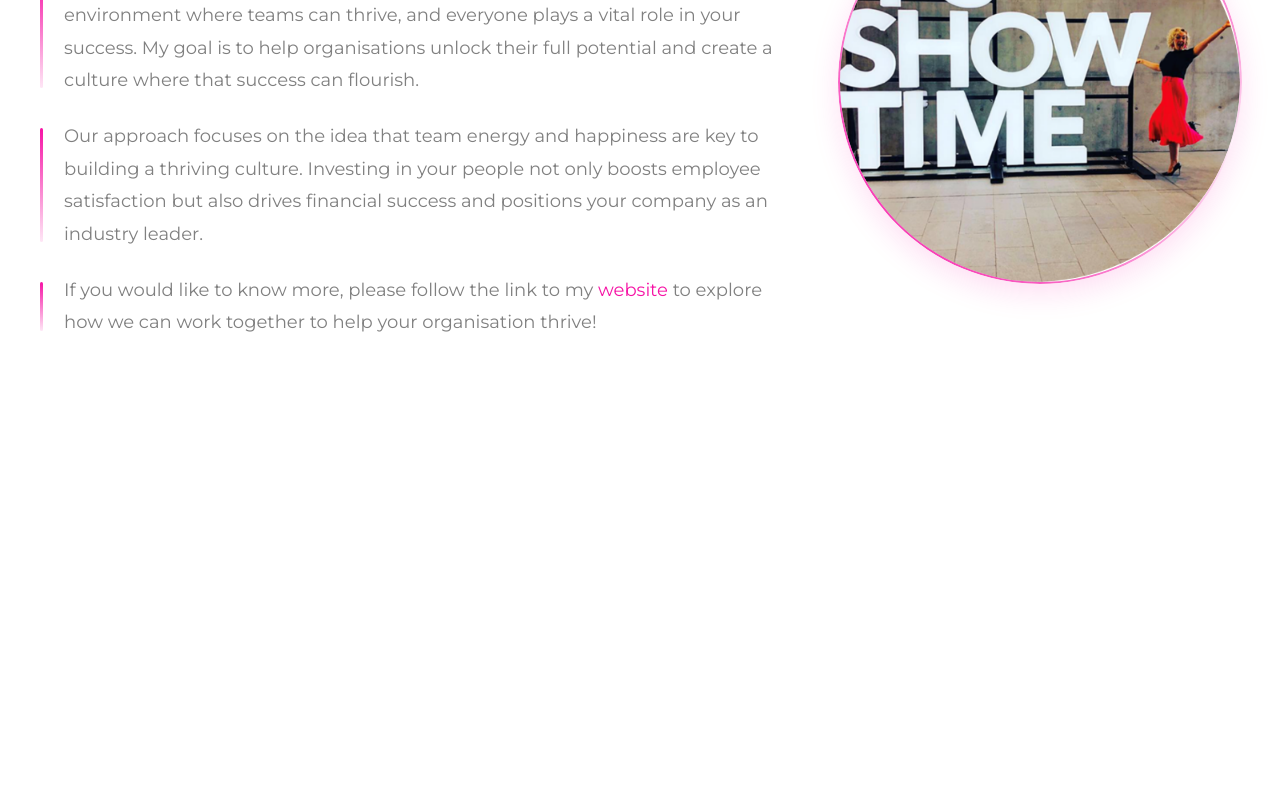
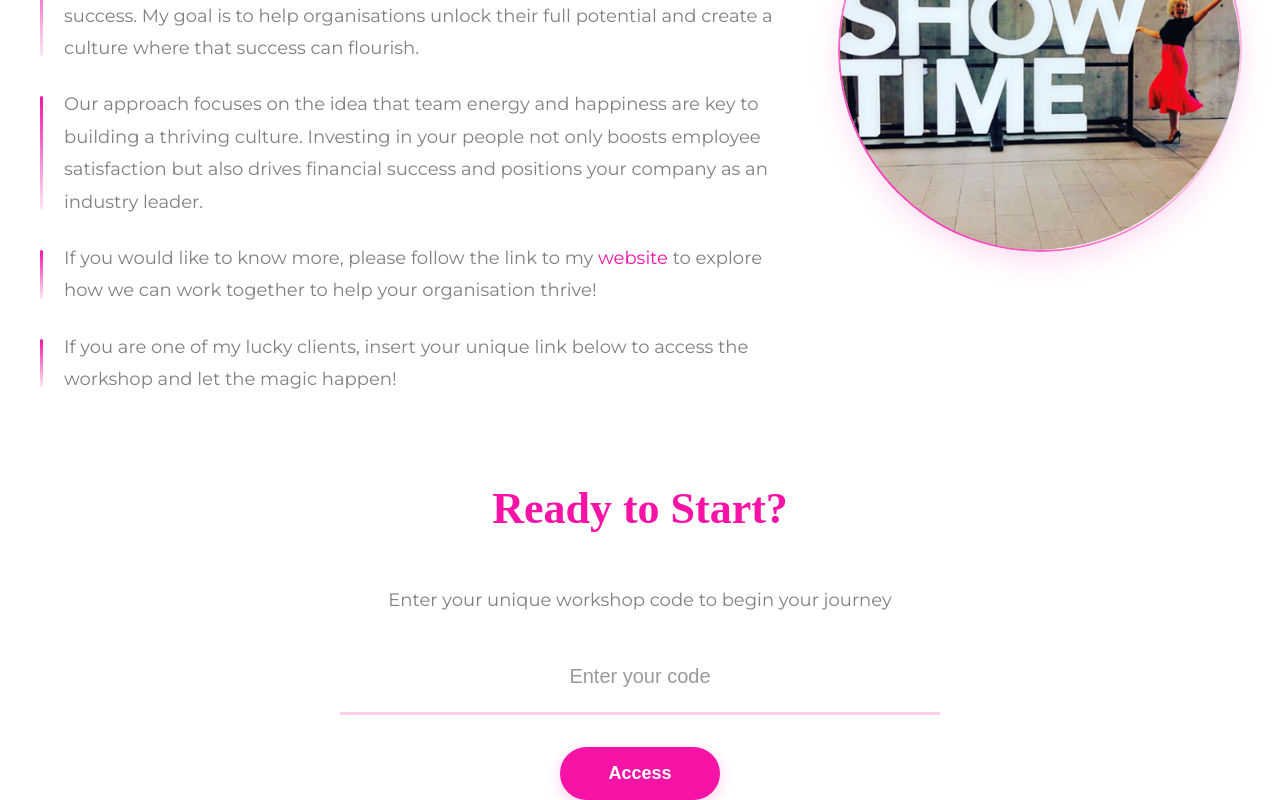
Before and after one commit to SheCodesAus/ping_penguins_frontend, a React (Vite) app: page /homepage in a window 1280 px wide. Shown: the part 296-1096 px from the top of the page. Before the commit the page ends 882 px from the top, so only its background shows below. Built offline with nearby package versions, Linux system fonts and the light colour scheme; a web font is replaced by a local one.

Commit message:
access the workshop section + confetti

```diff
--- a/package.json
+++ b/package.json
@@ -10,6 +10,7 @@
     "preview": "vite preview"
   },
   "dependencies": {
+    "canvas-confetti": "^1.9.3",
     "react": "^18.3.1",
     "react-dom": "^18.3.1",
     "react-router-dom": "^7.1.5"
--- a/src/pages/HomePage.css
+++ b/src/pages/HomePage.css
@@ -4,7 +4,7 @@
 }
 
 .about-section {
-    padding: 6rem 2rem;
+    padding: 4rem 2rem;
 }
 
 .about-container {
@@ -143,6 +143,130 @@
         transform: rotate(360deg);
     }
 }
+.workshop-section {
+    background-color: var(--base-light);
+}
+
+.workshop-container {
+    max-width: 1200px;
+    margin: 0 auto;
+}
+
+.workshop-form {
+    display: flex;
+    flex-direction: column;
+    align-items: center;
+    gap: 2rem;
+}
+
+.form-title {
+    font-size: 2.75rem;
+    font-weight: 700;
+    color: var(--brand);
+    margin-bottom: 1rem;
+    line-height: 1.2;
+    text-align: center;
+}
+
+.form-group {
+    width: 100%;
+    max-width: 600px;
+    position: relative;
+}
+
+.form-label {
+    text-align: center;
+    display: block;
+    font-size: 1.125rem;
+    color: var(--base-dark);
+    margin-bottom: 1.5rem;
+    line-height: 1.8;
+    position: relative;
+}
+
+.form-input {
+    width: 100%;
+    padding: 1.5rem;
+    font-size: 1.25rem;
+    background: transparent;
+    border: none;
+    border-bottom: 3px solid rgba(246, 19, 165, 0.2);
+    color: var(--base-dark);
+    text-align: center;
+    transition: all 0.3s ease;
+}
+
+.form-input:focus {
+    outline: none;
+    border-bottom-color: var(--brand);
+}
+
+.form-input::placeholder {
+    color: rgba(0, 0, 0, 0.4);
+}
+
+.submit-button {
+    background-color: var(--brand);
+    color: white;
+    font-size: 1.125rem;
+    font-weight: 600;
+    padding: 1rem 3rem;
+    border: none;
+    border-radius: 30px;
+    cursor: pointer;
+    transition: all 0.3s ease;
+    position: relative;
+    overflow: hidden;
+    box-shadow: 0 4px 15px rgba(246, 19, 165, 0.2);
+}
+
+.submit-button:hover {
+    transform: translateY(-2px);
+    box-shadow: 0 6px 20px rgba(246, 19, 165, 0.3);
+}
+
+.submit-button:active {
+    transform: translateY(0);
+}
+
+.submit-button:disabled {
+    background-color: rgba(246, 19, 165, 0.5);
+    cursor: not-allowed;
+    transform: none;
+    box-shadow: none;
+}
+
+/* Add a subtle gradient hover effect */
+.submit-button::before {
+    content: '';
+    position: absolute;
+    top: 0;
+    left: 0;
+    width: 100%;
+    height: 100%;
+    background: linear-gradient(
+        45deg,
+        rgba(255, 255, 255, 0),
+        rgba(255, 255, 255, 0.1),
+        rgba(255, 255, 255, 0)
+    );
+    transform: translateX(-100%);
+    transition: transform 0.6s ease;
+}
+
+.submit-button:hover::before {
+    transform: translateX(100%);
+}
+
+
+.error-message {
+    color: #ef4444;
+    font-size: 1rem;
+    text-align: center;
+    margin-top: 1rem;
+}
+
+
 
 /* Responsive Design */
 @media (max-width: 1024px) {
@@ -171,6 +295,9 @@
     .about-text p {
         padding-left: 0;
     }
+    .form-title {
+        font-size: 2.25rem;
+    }
 }
 
 @media (max-width: 480px) {
@@ -190,4 +317,20 @@
     .about-text p {
         font-size: 1rem;
     }
+    .workshop-section {
+        padding: 4rem 1rem;
+    }
+
+    .form-title {
+        font-size: 2rem;
+    }
+
+    .form-label {
+        font-size: 1rem;
+    }
+
+    .form-input {
+        font-size: 1.125rem;
+        padding: 1rem;
+    }
 }
--- a/src/pages/HomePage.jsx
+++ b/src/pages/HomePage.jsx
@@ -1,18 +1,78 @@
-import React from 'react';
-// import Navbar from "../components/NavBar";
+// import React from 'react';
+import React, { useState } from 'react';
+import { useNavigate } from 'react-router-dom';
+import confetti from 'canvas-confetti';
 import "../style.css";
 import "./HomePage.css";
 
-// const handleSubmit = (e) => {
-//   e.preventDefault();
-//   setIsSubmitted(true);
-//   // to handle the workshop URL
-// };
+function HomePage() {
+  const [workshopCode, setWorkshopCode] = useState('');
+  const [error, setError] = useState('');
+  const [isLoading, setIsLoading] = useState(false);
+  const navigate = useNavigate();
+
+  const fireConfetti = () => {
+    // Fire confetti from the left edge
+    confetti({
+      particleCount: 100,
+      spread: 70,
+      origin: { x: 0.1, y: 0.5 },
+      colors: colors,
+      startVelocity: 30,
+      gravity: 0.8,
+      shapes: ['circle', 'square'],
+      ticks: 300
+  });
 
 
+    // Fire confetti from the right edge
+    confetti({
+      particleCount: 100,
+      spread: 70,
+      origin: { x: 0.9, y: 0.5 },
+      colors: colors,
+      startVelocity: 30,
+      gravity: 0.8,
+      shapes: ['circle', 'square'],
+      ticks: 300
+  });
+};
+
+  const handleSubmit = async (e) => {
+      e.preventDefault();
+      fireConfetti(); // Fire confetti immediately when button is clicked
+      setIsLoading(true);
+      setError('');
+
+      try {
+          // Extract UUID from input
+          const code = workshopCode.trim();
+
+          // Make API request to Django backend
+          const response = await axios.get(`/api/board/${code}/`);
+
+          if (response.data) {
+            // Navigate after a slight delay to allow confetti to be visible
+            setTimeout(() => {
+                navigate(`/workshop/${code}`);
+            }, 1000);
+        }
 
 
-function HomePage() {
+          // if (response.data) {
+          //     // Redirect to workshop page with the UUID
+          //     navigate(`/workshop/${code}`);
+          // }
+      } catch (error) {
+          setError(
+              error.response?.data?.error ||
+              'Unable to access workshop. Please check your code and try again.'
+          );
+      } finally {
+          setIsLoading(false);
+      }
+  };
+
   return (
       <div className="landing-container">
           {/* About Me Section */}
@@ -22,19 +82,19 @@ function HomePage() {
                       <div className="about-text">
                           <h2 className="section-title">Welcome to StickyBloom! I'm Emma.</h2>
                           <p>
-                          I strongly believe every organisation has the capacity to foster a dynamic environment where teams can thrive, and everyone plays a vital role in your success. My goal is to help organisations unlock their full potential and create a culture where that success can flourish.
+                              I strongly believe every organisation has the capacity to foster a dynamic environment where teams can thrive, and everyone plays a vital role in your success. My goal is to help organisations unlock their full potential and create a culture where that success can flourish.
                           </p>
                           <p>
-                          Our approach focuses on the idea that team energy and happiness are key to building a thriving culture. Investing in your people not only boosts employee satisfaction but also drives financial success and positions your company as an industry leader.
+                              Our approach focuses on the idea that team energy and happiness are key to building a thriving culture. Investing in your people not only boosts employee satisfaction but also drives financial success and positions your company as an industry leader.
                           </p>
                           <p>
-                          If you would like to know more, please follow the link to my{" "}
+                              If you would like to know more, please follow the link to my{" "}
                               <a href="https://crowdbloom.com.au/" target="_blank" rel="noopener noreferrer">
                                   website
                               </a>{" "}
                               to explore how we can work together to help your organisation thrive!
                           </p>
-                          {/* <p>If you are one of my lucky clients, insert your link below to access the workshop and let the magic happen!</p> */}
+                          <p>If you are one of my lucky clients, insert your unique link below to access the workshop and let the magic happen!</p>
                       </div>
                       <div className="about-image-container">
                           <img
@@ -47,72 +107,38 @@ function HomePage() {
               </div>
           </section>
 
-          {/* <section className="workshop-section">
+          {/* Workshop Access Section */}
+          <section className="workshop-section">
                 <div className="workshop-container">
                     <form className="workshop-form" onSubmit={handleSubmit}>
-                        <h3 className="form-title">Workshop Access</h3>
+                        <h2 className="form-title">Ready to Start?</h2>
                         <div className="form-group">
-                            <label htmlFor="workshop-url" className="form-label">
-                                Enter your workshop access URL:
+                            <label htmlFor="workshop-code" className="form-label">
+                                Enter your unique workshop code to begin your journey
                             </label>
                             <input
-                                type="url"
-                                id="workshop-url"
+                                type="text"
+                                id="workshop-code"
                                 className="form-input"
-                                value={workshopUrl}
-                                onChange={(e) => setWorkshopUrl(e.target.value)}
-                                placeholder="https://workshop-url.com"
+                                value={workshopCode}
+                                onChange={(e) => setWorkshopCode(e.target.value)}
+                                placeholder="Enter your code"
                                 required
                             />
                         </div>
-                        <button type="submit" className="submit-button">
-                            Access Workshop
+                        {error && <div className="error-message">{error}</div>}
+                        <button
+                            type="submit"
+                            className="submit-button"
+                            disabled={isLoading}
+                        >
+                            {isLoading ? 'Loading...' : 'Access'}
                         </button>
-                        {isSubmitted && (
-                            <div className="success-message">
-                                Thank you! You will be redirected to the workshop shortly.
-                            </div>
-                        )}
                     </form>
                 </div>
             </section>
-       */}
       </div>
   );
 }
 
-      {/* Workshop Access Section
-      <section className="workshop-section">
-        <div className="workshop-container">
-          <h2 className="section-title">Workshop Access</h2>
-          <div className="form-wrapper">
-            <form onSubmit={handleSubmit} className="workshop-form">
-              <div className="form-group">
-                <label htmlFor="workshop-link" className="form-label">
-                  Enter Workshop Link:
-                </label>
-                <input
-                  type="url"
-                  id="workshop-link"
-                  value={workshopLink}
-                  onChange={(e) => setWorkshopLink(e.target.value)}
-                  placeholder="https://workshop-url.com"
-                  className="form-input"
-                  required
-                />
-              </div>
-              <button type="submit" className="submit-button">
-                Access Workshop
-              </button>
-            </form>
-            {isSubmitted && (
-              <div className="success-message">
-                Thank you! Your workshop link has been submitted.
-              </div>
-            )}
-          </div>
-        </div>
-      </section> */}
-
-
 export default HomePage;
```
Also changed, not shown: 1 other file (tests, documents, lock files or other folders).
